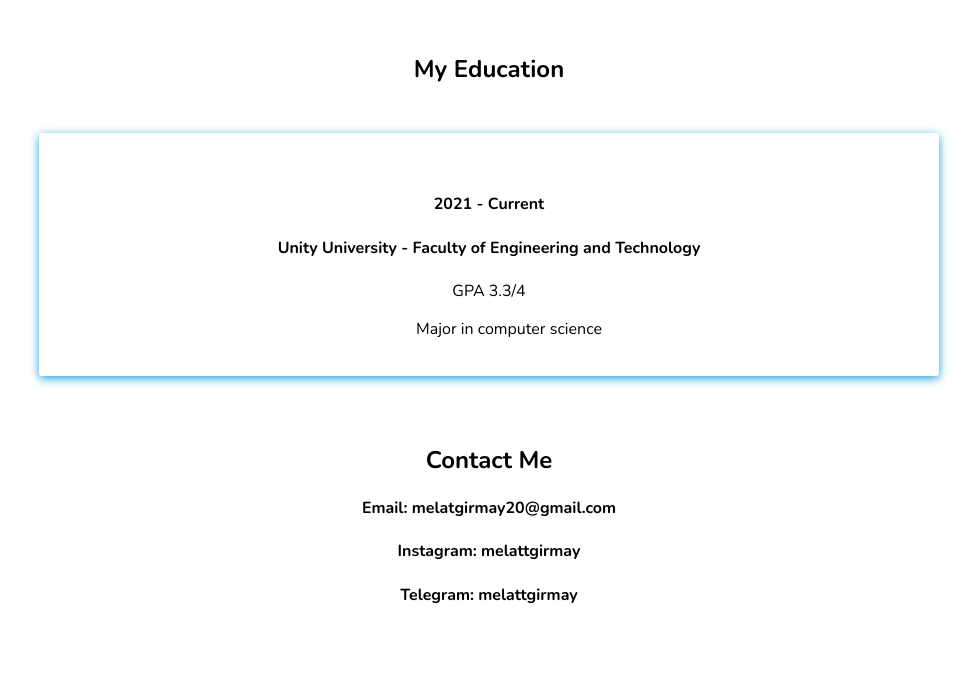
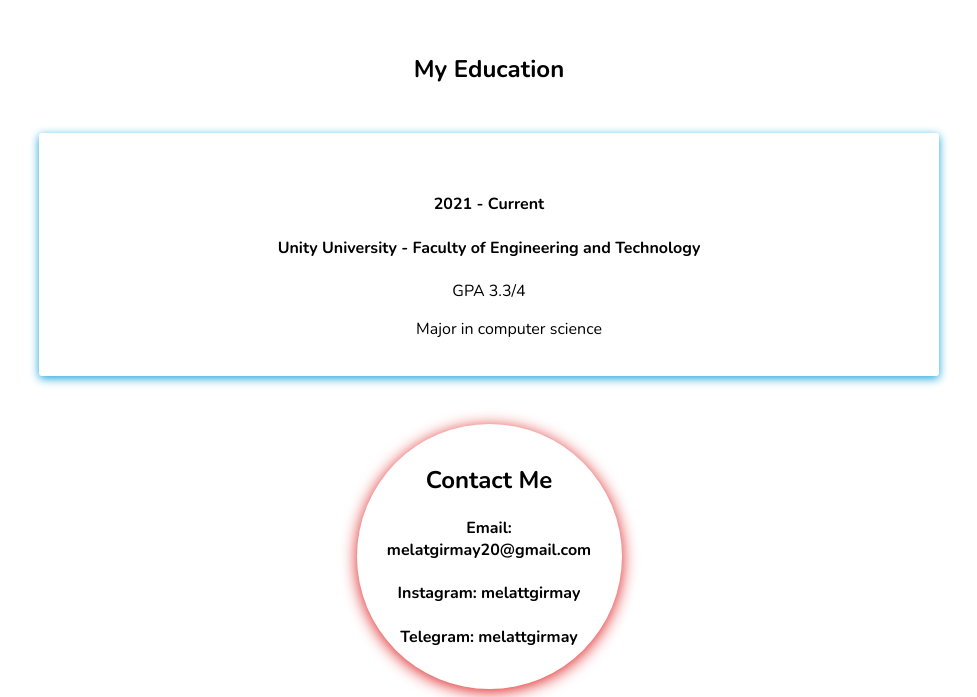
Before and after one commit to melattgirmay/my-portfolio, a React (Create React App) app: page / in a window 1280 px wide. Shown: the part 2479-3176 px from the top of the page, without its empty margins (151-1128 px from the left). Before the commit the page ends 3106 px from the top, so only its background shows below. Built offline with nearby package versions, Linux system fonts and the light colour scheme.

Commit message:
Add animation to navigation bar items

```diff
--- a/src/styles/App.css
+++ b/src/styles/App.css
@@ -130,6 +130,10 @@
     padding: 0;
   }
 
+  .nav-list li:hover {
+    transform: scale(1.5); /* Enlarge the item on hover */
+  }
+
   button {
     width: 10%;
     padding: 1%;
@@ -177,3 +181,39 @@
 .skills-icons li {
   margin: 20px;
 }
+
+.skills-icons li:hover svg {
+  animation: spin 1s infinite linear;
+}
+
+/* Define the spin animation */
+@keyframes spin {
+  from {
+    transform: rotate(0deg);
+  }
+  to {
+    transform: rotate(360deg);
+  }
+}
+.contact {
+  margin: auto;
+  width: 225px; /* Adjust the width and height as needed */
+  height: 225px;
+  box-shadow: 0 0.15rem 1rem rgb(220, 26, 26);
+  padding: 20px;
+  border-radius: 50%;
+  animation: bounce 1s infinite; /* Adjust the duration and animation type as needed */
+}
+
+/* Define the bounce animation */
+@keyframes bounce {
+  0%, 20%, 50%, 80%, 100% {
+    transform: translateY(0); /* Initial and final position */
+  }
+  40% {
+    transform: translateY(-20px); /* Bounce up */
+  }
+  60% {
+    transform: translateY(-10px); /* Bounce down */
+  }
+}
```
